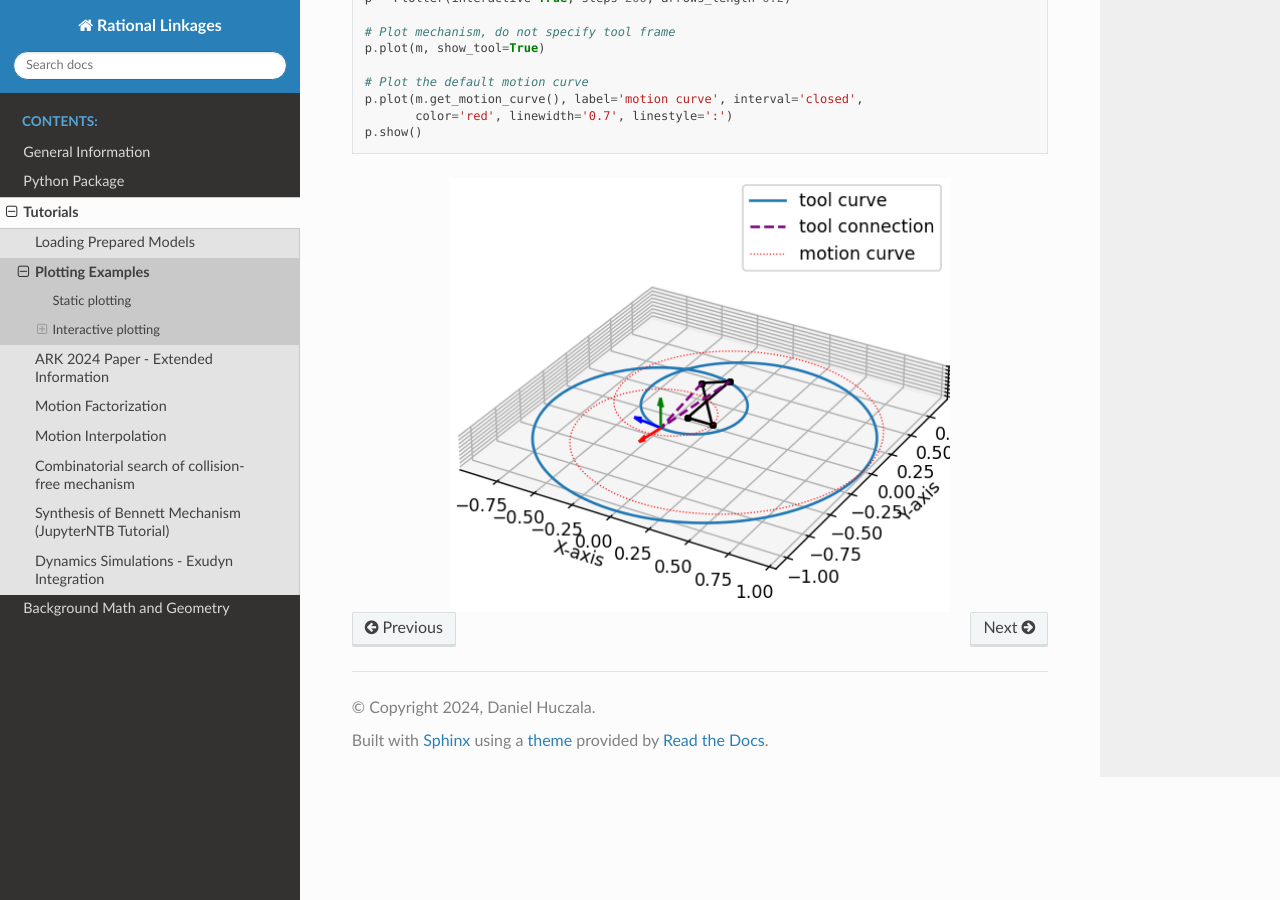
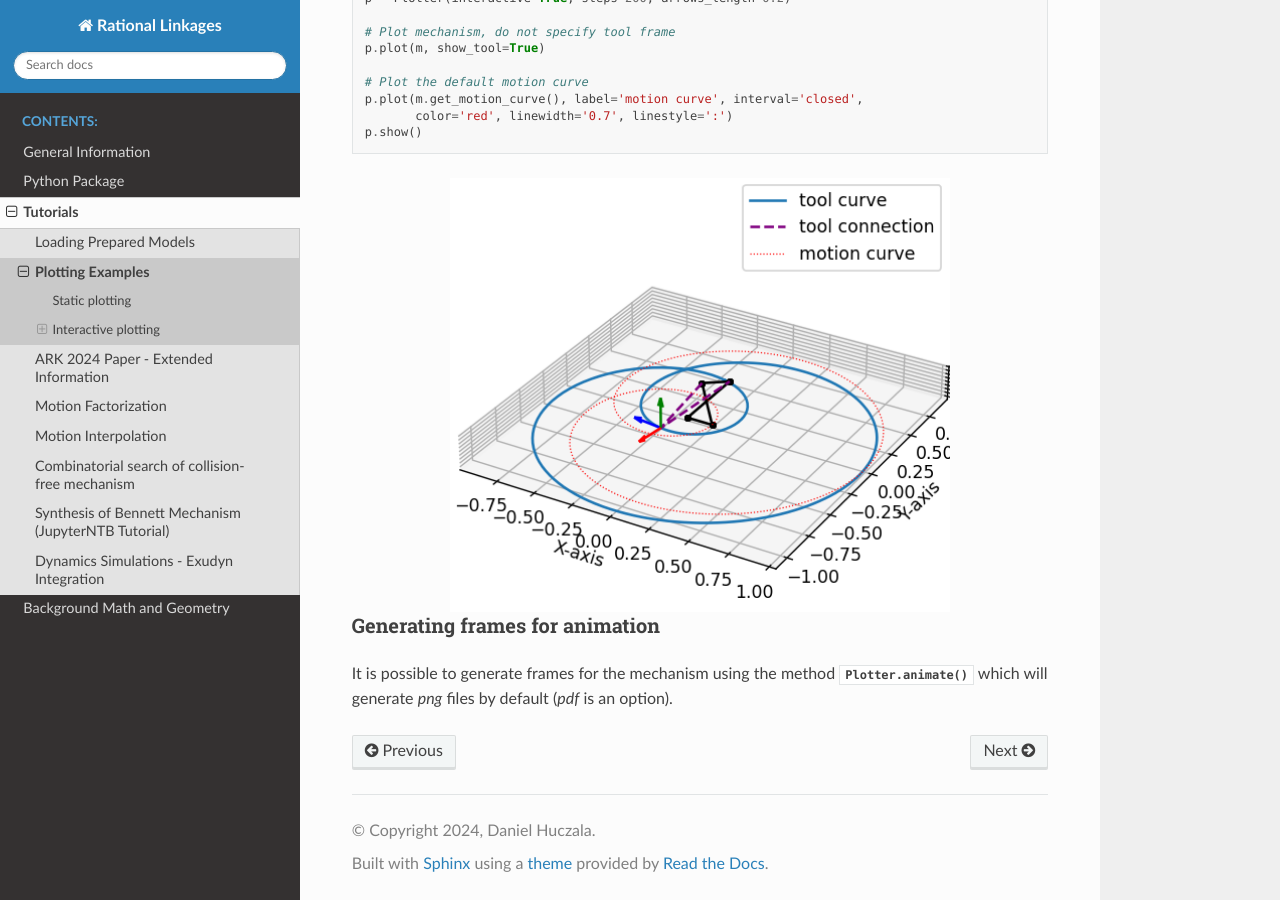
Before and after one commit to hucik14/rational-linkages, a Sphinx documentation site: the page built from docs/source/tutorials/plotting.rst, in a window 1280 px wide and 900 px high, scrolled down 5415 px. Built offline with Sphinx 7.4.7 and the Read the Docs theme 2.0.0, drawn with Linux system fonts in a browser that asks for light colours.

Commit message:
docs update on animation

```diff
--- a/docs/source/tutorials/plotting.rst
+++ b/docs/source/tutorials/plotting.rst
@@ -236,3 +236,10 @@ The following examples show the three options.
     :width: 500 px
     :align: center
     :alt: Tool frame in the middle of the last link
+
+Generating frames for animation
+^^^^^^^^^^^^^^^^^^^^^^^^^^^^^^^
+
+It is possible to generate frames for the mechanism using the
+method :meth:`.Plotter.animate` which will generate `png` files by default (`pdf`
+is an option).
```
Also changed, not shown: 1 other file.
